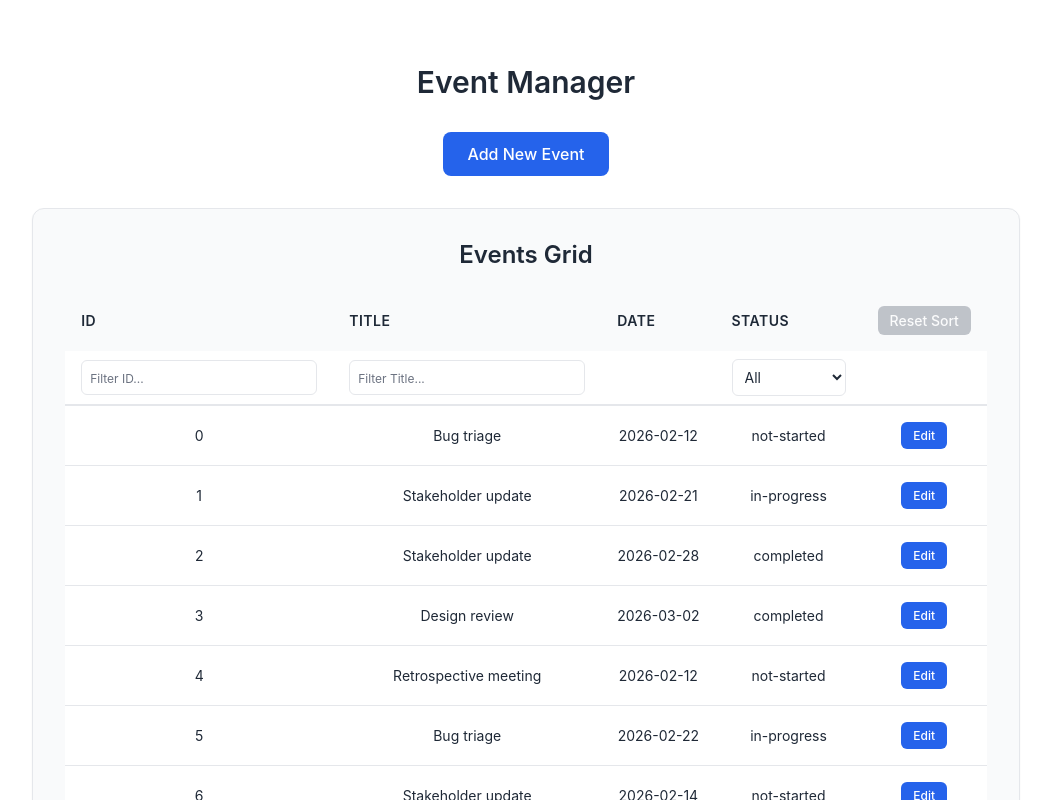
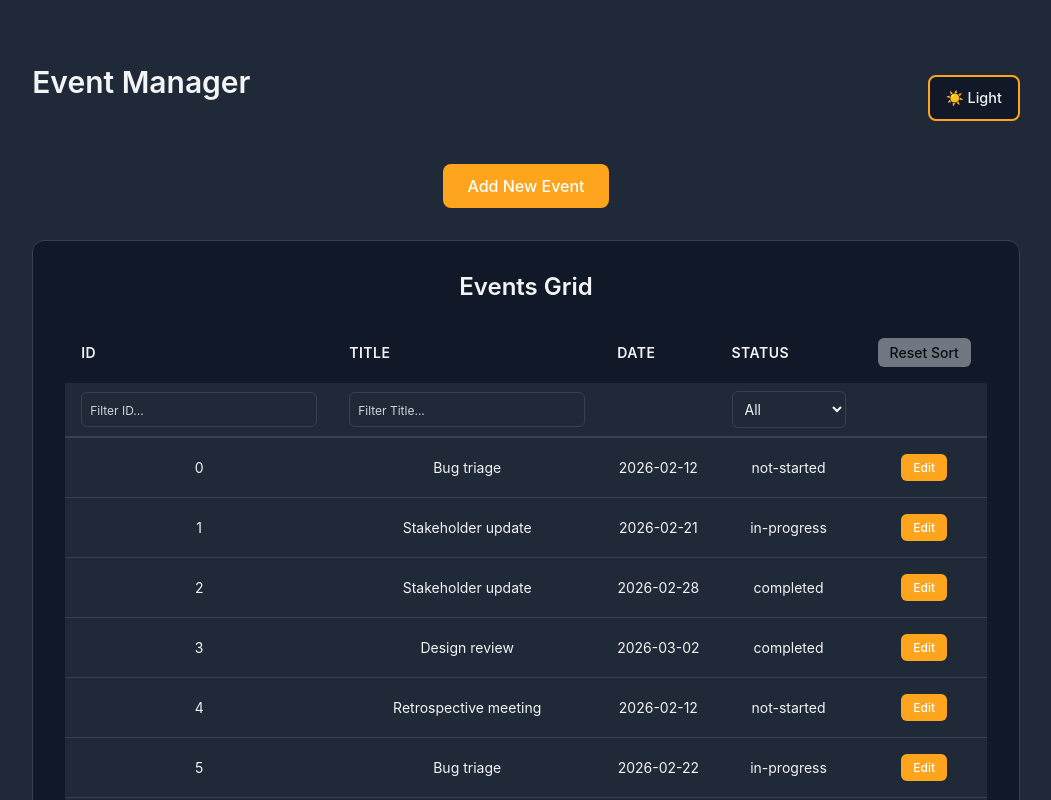
Before and after one commit to AdoRosip/GenetecAssignment, a React (Vite) app: page / in a window 1280 px wide. Shown: the top 800 px of the page, without its empty margins (114-1165 px from the left). Built offline with nearby package versions, Linux system fonts and the light colour scheme.

Commit message:
feat: theme switch functionality and loading state refactor

```diff
--- a/src/Dashboard.css
+++ b/src/Dashboard.css
@@ -31,6 +31,32 @@
   border-radius: var(--radius-md);
 }
 
+header {
+  display: flex;
+  gap: 1rem;
+  margin-bottom: 2rem;
+  align-items: center;
+  justify-content: space-between;
+}
+
+.btn-theme-toggle {
+  padding: 0.75rem 1rem;
+  font-size: 0.9rem;
+  border-radius: var(--radius-md);
+  background-color: var(--bg-secondary);
+  color: var(--text-primary);
+  border: 2px solid var(--primary-color);
+  cursor: pointer;
+  transition: all 0.2s ease;
+  font-weight: 500;
+}
+
+.btn-theme-toggle:hover {
+  background-color: var(--primary-color);
+  color: white;
+  box-shadow: var(--shadow-md);
+}
+
 .dashboard-content {
   display: flex;
   flex-direction: column;
@@ -47,13 +73,48 @@
   width: 100%;
 }
 
-.datagrid-section h2,
-.timeline-section h2 {
-  margin-top: 0;
-  color: var(--text-primary);
-}
-
 .datagrid-section p,
 .timeline-section p {
   color: var(--text-secondary);
 }
+
+.loading-overlay {
+  position: fixed;
+  top: 0;
+  left: 0;
+  right: 0;
+  bottom: 0;
+  background-color: rgba(0, 0, 0, 0.7);
+  display: flex;
+  flex-direction: column;
+  align-items: center;
+  justify-content: center;
+  gap: 1rem;
+  z-index: 1000;
+}
+
+.loading-spinner {
+  width: 50px;
+  height: 50px;
+  border: 4px solid var(--border-color);
+  border-top-color: var(--primary-color);
+  border-radius: 50%;
+  animation: spin 0.8s linear infinite;
+}
+
+@keyframes spin {
+  to {
+    transform: rotate(360deg);
+  }
+}
+
+.loading-overlay p {
+  color: white;
+  font-size: 1.1rem;
+  font-weight: 500;
+}
+
+.btn-add-event:disabled {
+  opacity: 0.6;
+  cursor: not-allowed;
+}
--- a/src/Dashboard.tsx
+++ b/src/Dashboard.tsx
@@ -2,6 +2,7 @@ import { useEffect, useReducer } from 'react';
 import type { Column, EventInterface } from './contracts';
 import { reducer, initialDashboardReducerState } from './reducers/dashboardReducer';
 import { fetchMockEvents } from './utils/mockData';
+import { useTheme } from './hooks/useTheme';
 import { DataGrid } from './components/DataGrid/DataGrid';
 import { Timeline } from './components/Timeline/Timeline';
 import { EventForm } from './components/EventForm/EventForm';
@@ -9,6 +10,7 @@ import './Dashboard.css';
 
 const Dashboard = () => {
   const [dashboardState, dispatch] = useReducer(reducer, initialDashboardReducerState);
+  const { isDark, toggleTheme } = useTheme();
 
   const columns: Column<EventInterface>[] = [
     {
@@ -84,7 +86,25 @@ const Dashboard = () => {
 
   return (
     <div className="dashboard-container">
-      <h1>Event Manager</h1>
+      {dashboardState.status === 'loading' && (
+        <div className="loading-overlay">
+          <div className="loading-spinner"></div>
+          <p>Loading events...</p>
+        </div>
+      )}
+
+      <header>
+        <h1>Event Manager</h1>
+        <button onClick={toggleTheme} className="btn-theme-toggle" aria-label="Toggle theme">
+          {isDark ? '☀️ Light' : '🌙 Dark'}
+        </button>
+      </header>
+
+      {!dashboardState.formOpen && dashboardState.status !== 'loading' && (
+        <button onClick={handleAddEvent} className="btn-add-event" disabled={dashboardState.status !== 'ready'}>
+          Add New Event
+        </button>
+      )}
 
       {dashboardState.formOpen && (
         <section className="form-section">
@@ -95,12 +115,6 @@ const Dashboard = () => {
             initialData={getInitialDataForForm()}
           />
         </section>
-      )}
-
-      {!dashboardState.formOpen && (
-        <button onClick={handleAddEvent} className="btn-add-event">
-          Add New Event
-        </button>
       )}
 
       <div className="dashboard-content">
--- a/src/components/DataGrid/DataGrid.css
+++ b/src/components/DataGrid/DataGrid.css
@@ -170,7 +170,7 @@ td button:focus {
 thead th .reset-sort-btn {
   padding: 0.375rem 0.75rem;
   background-color: var(--text-secondary);
-  color: white;
+  color: black;
   border: none;
   border-radius: var(--radius-sm);
   cursor: pointer;
@@ -178,7 +178,7 @@ thead th .reset-sort-btn {
   white-space: nowrap;
 }
 
-thead th .reset-sort-btn:hover:not(:disabled) {
+/* thead th .reset-sort-btn:hover:not(:disabled) {
   background-color: var(--text-primary);
   box-shadow: var(--shadow-sm);
 }
@@ -186,7 +186,7 @@ thead th .reset-sort-btn:hover:not(:disabled) {
 thead th .reset-sort-btn:disabled {
   opacity: 0.4;
   cursor: not-allowed;
-}
+} */
 
 .controls p {
   color: var(--text-secondary);
--- /dev/null
+++ b/src/hooks/useTheme.ts
@@ -0,0 +1,24 @@
+import { useEffect, useState } from 'react';
+
+export const useTheme = () => {
+  const [isDark, setIsDark] = useState(() => {
+    const saved = localStorage.getItem('theme');
+    return saved ? saved === 'dark' : true; // Default to dark
+  });
+
+  useEffect(() => {
+    const htmlElement = document.documentElement;
+    if (isDark) {
+      htmlElement.classList.add('dark-theme');
+    } else {
+      htmlElement.classList.remove('dark-theme');
+    }
+    localStorage.setItem('theme', isDark ? 'dark' : 'light');
+  }, [isDark]);
+
+  const toggleTheme = () => {
+    setIsDark(prev => !prev);
+  };
+
+  return { isDark, toggleTheme };
+};
--- a/src/index.css
+++ b/src/index.css
@@ -1,7 +1,7 @@
 :root {
-  --primary-color: #2563eb;
-  --primary-hover: #1d4ed8;
-  --primary-light: #dbeafe;
+  --primary-color: #ffa51d;
+  --primary-hover: #ffa51d;
+  --primary-light: #ffdb8f;
   --success-color: #10b981;
   --error-color: #ef4444;
   --error-light: #fee2e2;
@@ -18,18 +18,16 @@
   --radius-lg: 0.75rem;
 }
 
-@media (prefers-color-scheme: dark) {
-  :root {
-    --primary-color: #3b82f6;
-    --primary-hover: #2563eb;
-    --primary-light: #1e3a8a;
-    --text-primary: #f3f4f6;
-    --text-secondary: #d1d5db;
-    --bg-primary: #1f2937;
-    --bg-secondary: #111827;
-    --border-color: #374151;
-    --border-light: #2d3748;
-  }
+html.dark-theme {
+  --primary-color: #ffa51d;
+  --primary-hover: #ffa51d;
+  --primary-light: #fcbf3d;
+  --border-color: #374151;
+  --border-light: #2d3748;
+  --text-primary: #f3f4f6;
+  --text-secondary: #d1d5db;
+  --bg-primary: #1f2937;
+  --bg-secondary: #111827;
 }
 
 * {
```
